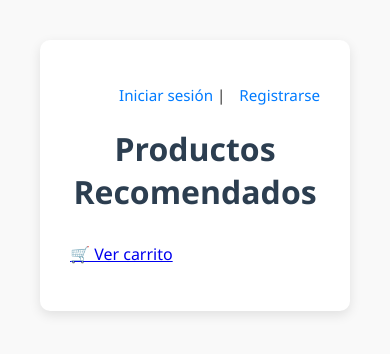
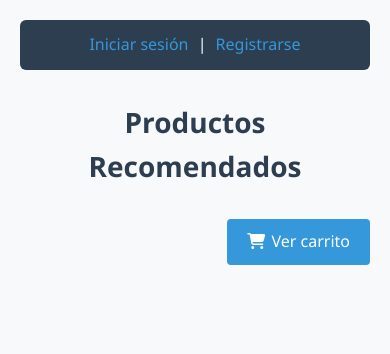
Before and after one commit to Alejosor/recomendador_ropa, a Flask app: page / in a window 390 px wide. Shown: the top 354 px of the page. Run offline with Flask 3, Linux system fonts and the light colour scheme.

Commit message:
Revamp index.html with enhanced styling, layout adjustments, and improved user interaction elements

```diff
--- a/app/templates/index.html
+++ b/app/templates/index.html
@@ -2,8 +2,180 @@
 <html lang="es">
 <head>
     <meta charset="UTF-8">
-    <title>Recomendador de Ropa</title>
-    <link rel="stylesheet" href="{{ url_for('static', filename='styles.css') }}">
+    <meta name="viewport" content="width=device-width, initial-scale=1.0">
+    <title>Futbolera | Tienda deportiva</title>
+    <style>
+        body {
+            font-family: 'Segoe UI', Tahoma, Geneva, Verdana, sans-serif;
+            background-color: #f8f9fa;
+            margin: 0;
+            padding: 0;
+            color: #2c3e50;
+            line-height: 1.6;
+        }
+
+        .container {
+            max-width: 1200px;
+            margin: 0 auto;
+            padding: 20px;
+        }
+
+        .user-bar {
+            background-color: #2c3e50;
+            color: white;
+            padding: 12px 20px;
+            border-radius: 6px;
+            margin-bottom: 20px;
+            display: flex;
+            justify-content: flex-end;
+        }
+
+        .user-bar p {
+            margin: 0;
+        }
+
+        .user-bar a {
+            color: #3498db;
+            text-decoration: none;
+            margin: 0 5px;
+            transition: color 0.3s;
+        }
+
+        .user-bar a:hover {
+            color: #2ecc71;
+            text-decoration: underline;
+        }
+
+        h1 {
+            color: #2c3e50;
+            text-align: center;
+            margin: 30px 0;
+            font-size: 28px;
+        }
+
+        .flash-messages {
+            margin-bottom: 20px;
+        }
+
+        .flash {
+            padding: 12px 15px;
+            margin-bottom: 10px;
+            border-radius: 4px;
+        }
+
+        .flash-success {
+            background-color: #d4edda;
+            color: #155724;
+            border: 1px solid #c3e6cb;
+        }
+
+        .flash-error {
+            background-color: #f8d7da;
+            color: #721c24;
+            border: 1px solid #f5c6cb;
+        }
+
+        .cart-link {
+            text-align: right;
+            margin-bottom: 20px;
+        }
+
+        .cart-link a {
+            display: inline-block;
+            background-color: #3498db;
+            color: white;
+            text-decoration: none;
+            padding: 10px 20px;
+            border-radius: 4px;
+            transition: background-color 0.3s;
+        }
+
+        .cart-link a:hover {
+            background-color: #2980b9;
+        }
+
+        .product-list {
+            list-style-type: none;
+            padding: 0;
+            display: grid;
+            grid-template-columns: repeat(auto-fill, minmax(250px, 1fr));
+            gap: 20px;
+        }
+
+        .product-item {
+            background-color: white;
+            border-radius: 8px;
+            box-shadow: 0 2px 10px rgba(0, 0, 0, 0.1);
+            padding: 20px;
+            transition: transform 0.3s, box-shadow 0.3s;
+            display: flex;
+            flex-direction: column;
+        }
+
+        .product-item:hover {
+            transform: translateY(-5px);
+            box-shadow: 0 5px 15px rgba(0, 0, 0, 0.2);
+        }
+
+        .product-name {
+            font-size: 18px;
+            color: #2c3e50;
+            margin-bottom: 8px;
+            display: block;
+        }
+
+        .product-category {
+            background-color: #e3f2fd;
+            color: #0d47a1;
+            font-size: 14px;
+            padding: 5px 10px;
+            border-radius: 3px;
+            display: inline-block;
+            margin-bottom: 8px;
+        }
+
+        .product-price {
+            font-size: 18px;
+            font-weight: bold;
+            color: #2ecc71;
+            margin-bottom: 15px;
+            display: block;
+        }
+
+        .product-item a {
+            background-color: #3498db;
+            color: white;
+            text-decoration: none;
+            padding: 8px 12px;
+            border-radius: 4px;
+            text-align: center;
+            transition: background-color 0.3s;
+            margin-top: auto;
+        }
+
+        .product-item a:hover {
+            background-color: #2980b9;
+        }
+
+        @media (max-width: 768px) {
+            .product-list {
+                grid-template-columns: repeat(auto-fill, minmax(200px, 1fr));
+            }
+        }
+
+        @media (max-width: 480px) {
+            .product-list {
+                grid-template-columns: 1fr;
+            }
+
+            .user-bar {
+                flex-direction: column;
+                align-items: center;
+                text-align: center;
+            }
+        }
+    </style>
+    <link rel="stylesheet" href="https://site-assets.fontawesome.com/releases/v6.7.2/css/all.css">
 </head>
 <body>
     <div class="container">
@@ -37,7 +209,12 @@
         <h1>Productos Recomendados</h1>
 
         <!-- Enlace para ver el carrito -->
-        <p><a href="{{ url_for('main.ver_carrito') }}">🛒 Ver carrito</a></p>
+        <div class="cart-link">
+            <a href="{{ url_for('main.ver_carrito') }}">
+                <i class="fas fa-shopping-cart" style="margin-right: 2px;"></i>
+                Ver carrito
+            </a>
+        </div>
 
         <!-- Lista de productos -->
         <ul class="product-list">
@@ -45,8 +222,7 @@
                 <li class="product-item">
                     <strong class="product-name">{{ producto.nombre }}</strong>
                     <span class="product-category">{{ producto.categoria }}</span>
-                    <span class="product-price">S/ {{ producto.precio }}</span><br>
-
+                    <span class="product-price">S/ {{ producto.precio }}</span>
                     <a href="{{ url_for('main.agregar_carrito', producto_id=producto.id) }}">Agregar al carrito</a>
                 </li>
             {% endfor %}
```
